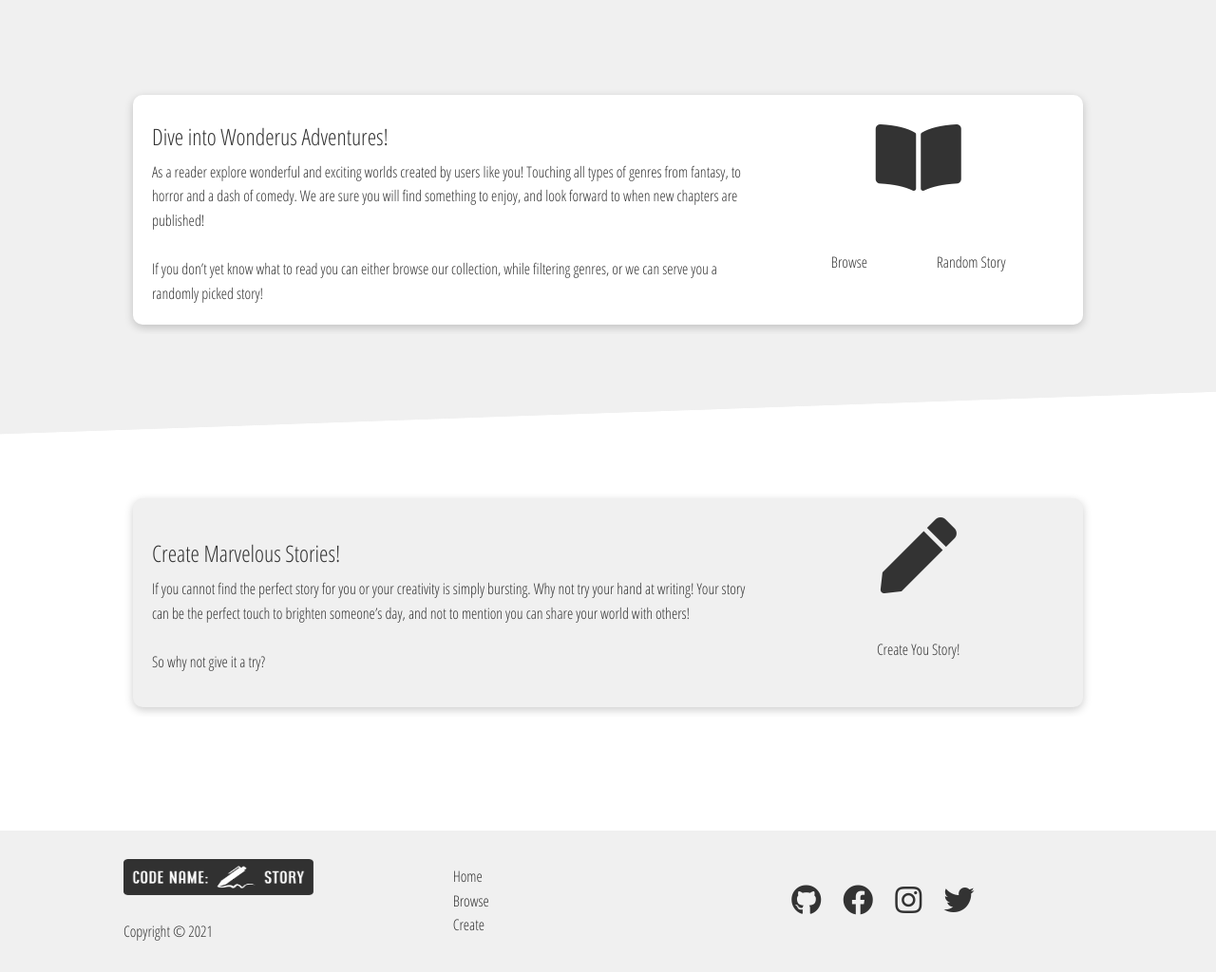
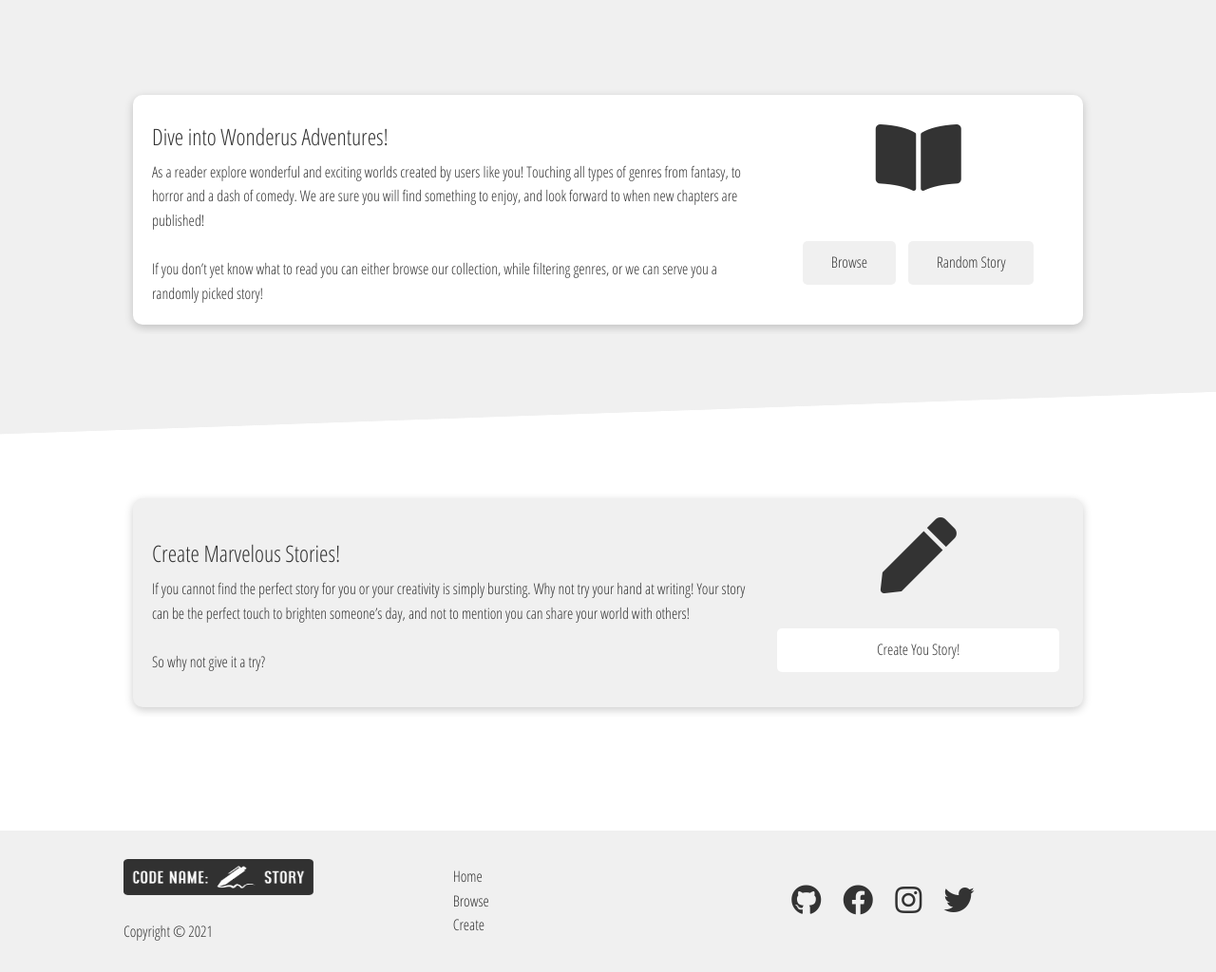
Before and after one commit to Brianna1915403/code-name-story, a PHP site: page /code-name-story/ in a window 1280 px wide. Shown: the part 70-1094 px from the top of the page at 95% size. Run offline with PHP 8.4, Linux system fonts and the light colour scheme.

Commit message:
More minor css fixes
That's what I get for renaming stuff in my test version lol

```diff
--- a/app/views/Home.php
+++ b/app/views/Home.php
@@ -19,8 +19,8 @@
                     </div>
                     <i class="fas fa-book-open fa-5x"></i>
                     <div class="options">
-                        <a href="#" class="btn btn-light-theme-accent">Browse</a>
-                        <a href="#" class="btn btn-light-theme-accent">Random Story</a>
+                        <a href="#" class="btn light-theme-bg-accent light-theme-text">Browse</a>
+                        <a href="#" class="btn light-theme-bg-accent light-theme-text">Random Story</a>
                     </div>
                 </div>
             </div>
@@ -37,7 +37,7 @@
                         <p> So why not give it a try?</p>
                     </div>
                     <i class="fas fa-pen fa-5x"></i>
-                    <a href="#" class="btn btn-light-theme-main">Create You Story!</a>
+                    <a href="#" class="btn light-theme-bg-main light-theme-text">Create You Story!</a>
                 </div>
             </div>
         </section>
```
